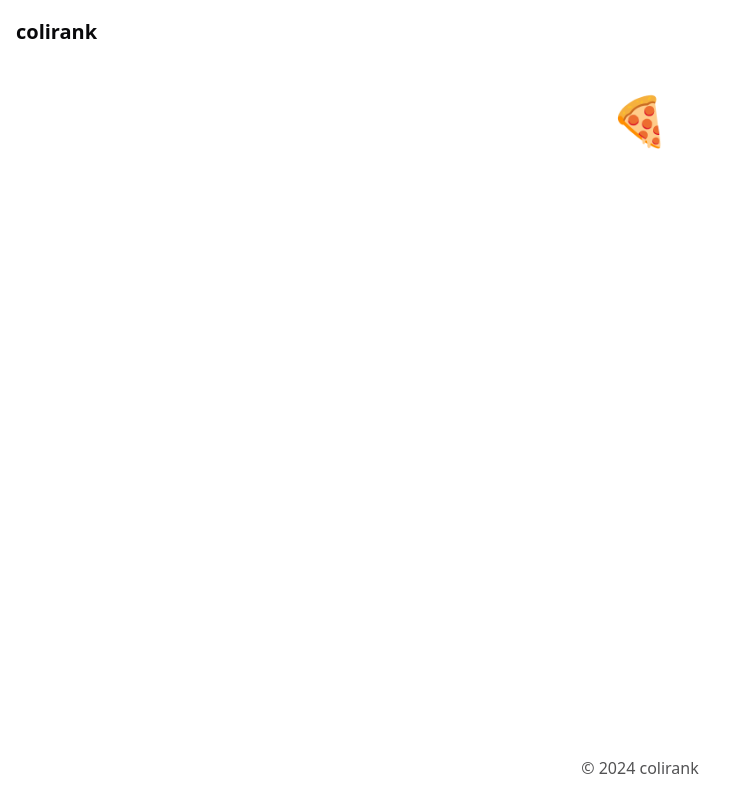
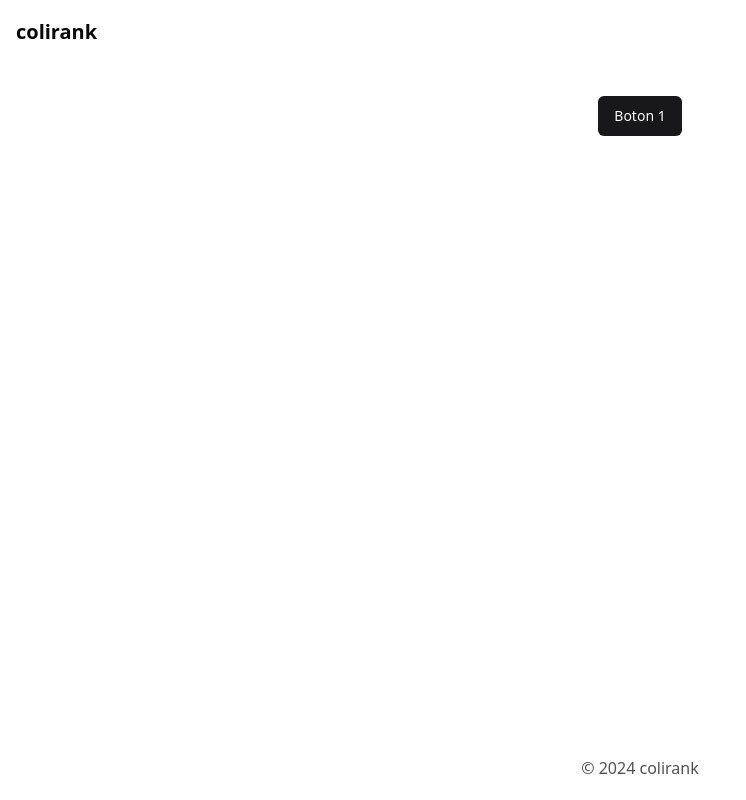
Before and after one commit to colidevs/colirank, a Next.js app: page / in a window 1280 px wide. Shown: the whole page, without its empty margins (0-746 px from the left). Built offline with nearby package versions, Linux system fonts and the light colour scheme.

Commit message:
Agrege Boton

```diff
--- a/src/app/page.tsx
+++ b/src/app/page.tsx
@@ -1,11 +1,9 @@
-import {Label} from "@/components/ui/label";
+import {Button} from "@/components/ui/button";
 
 export default function HomePage() {
   return (
     <section className="text-center">
-      <Label className="text-5xl" htmlFor="emoji">
-        🍕
-      </Label>
+      <Button>Boton 1</Button>
     </section>
   );
 }
```
